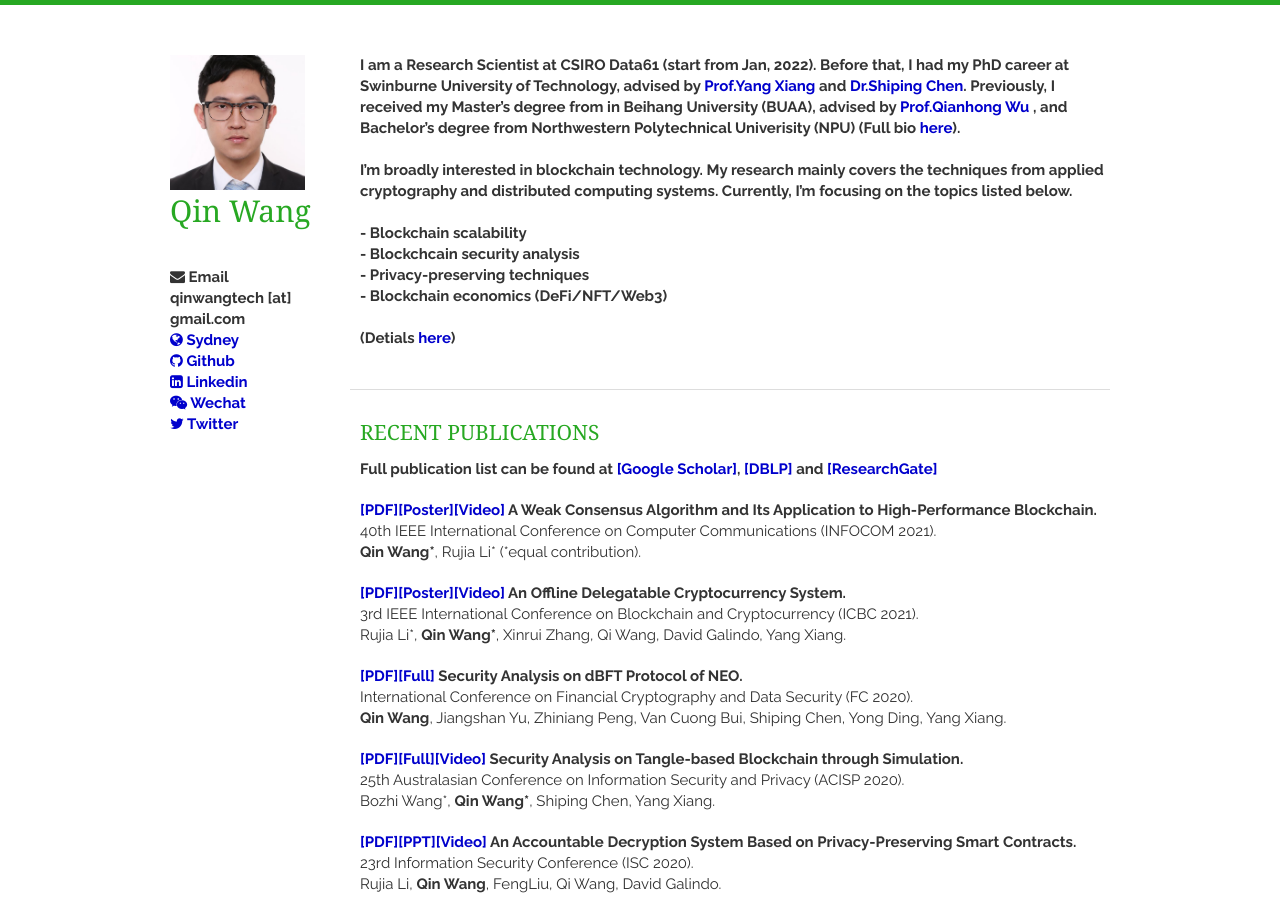
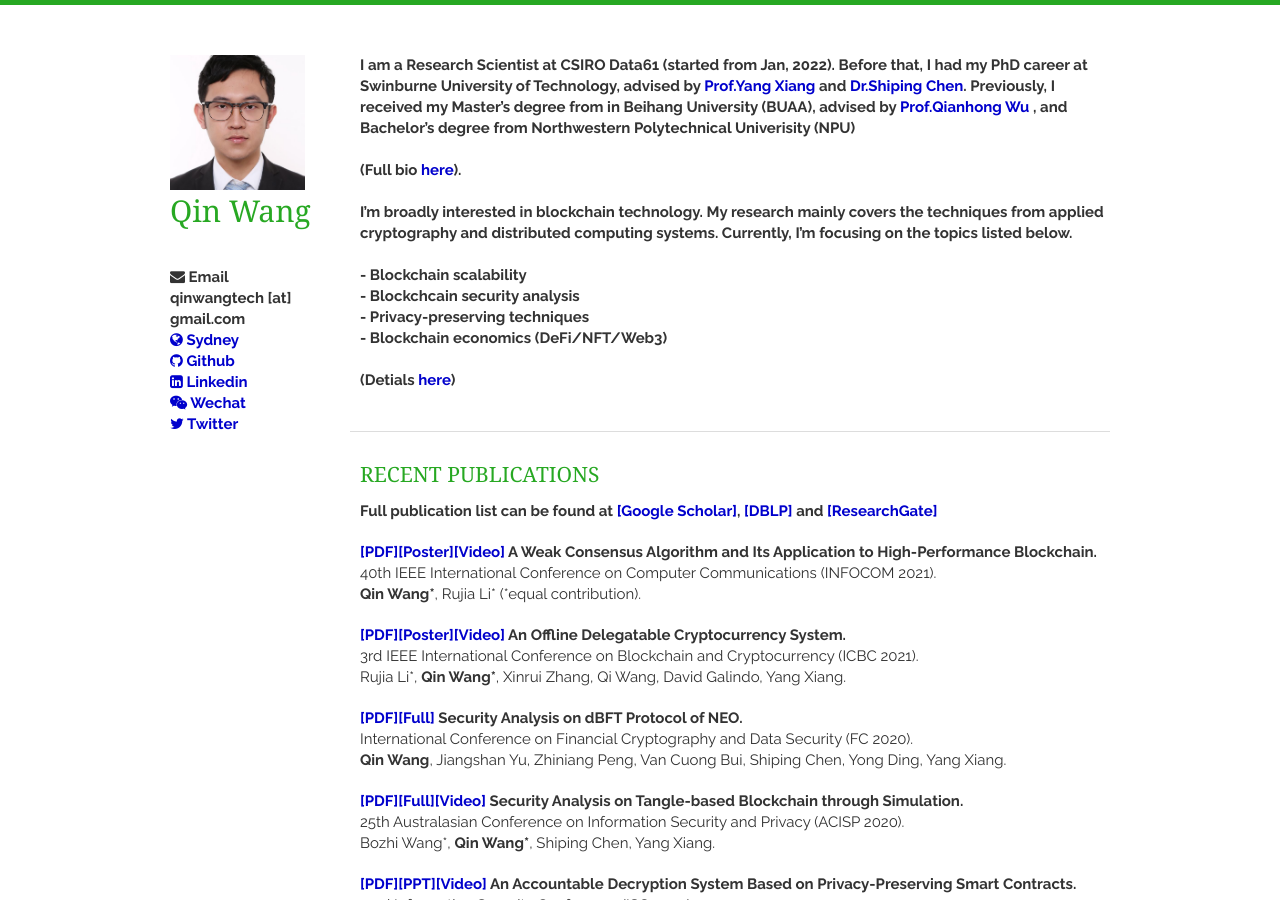
Before and after one commit to AaronWang-git/qinwang-git.github.io, a Jekyll site: the page built from index.html, in a window 1280 px wide and 900 px high. Built offline with Jekyll 4.4.1, drawn with Linux system fonts in a browser that asks for light colours; nearby versions of some CDN libraries; a script that is not in the unit is left out; the list of posts is cut into pages by our own code.

Commit message:
Update bio.html

```diff
--- a/_includes/bio.html
+++ b/_includes/bio.html
@@ -2,10 +2,13 @@
 
 <article>
 <strong>
-    I am a Research Scientist at CSIRO Data61 (start from Jan, 2022). Before that, I had my PhD career at Swinburne University of Technology,
+    I am a Research Scientist at CSIRO Data61 (started from Jan, 2022). Before that, I had my PhD career at Swinburne University of Technology,
     advised by <a href="http://nsclab.org/yang/" target="_blank"> Prof.Yang Xiang </a> and <a href="https://www.cse.unsw.edu.au/~z9195738/" target="_blank"> Dr.Shiping Chen</a>.
     Previously, I received my Master’s degree from in Beihang University (BUAA), advised by <a href="https://scholar.google.com/citations?user=z_kFFlkAAAAJ&hl=zh-CN" target="_blank"> Prof.Qianhong Wu </a>,
-    and Bachelor’s degree from Northwestern Polytechnical Univerisity (NPU) (Full bio <a href="https://qinwang.tech/static/img/CV(short).pdf" target="_blank">here</a>).
+    and Bachelor’s degree from Northwestern Polytechnical Univerisity (NPU)
+
+<br>
+<br> (Full bio <a href="https://qinwang.tech/static/img/CV(short).pdf" target="_blank">here</a>).
 
 
 
```
